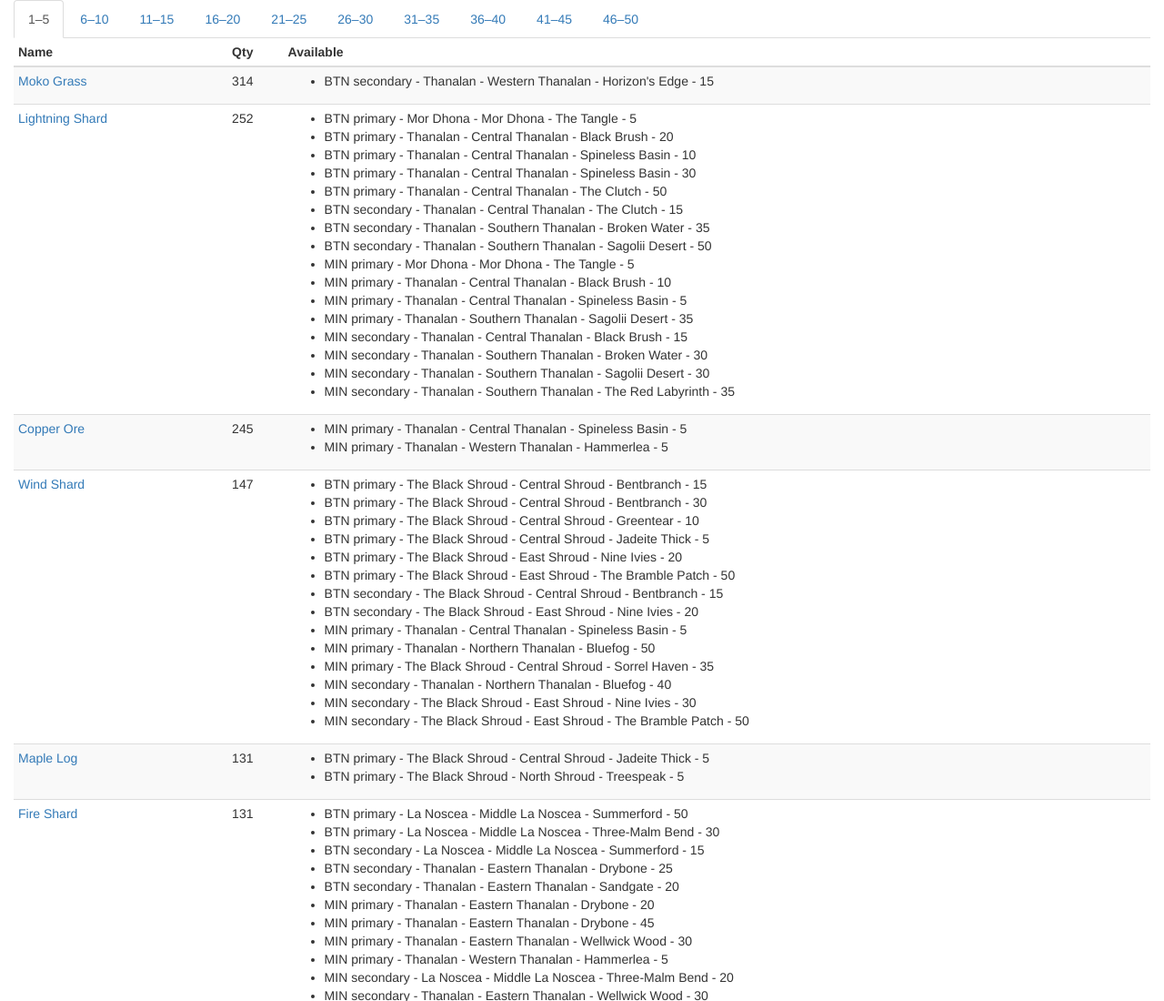
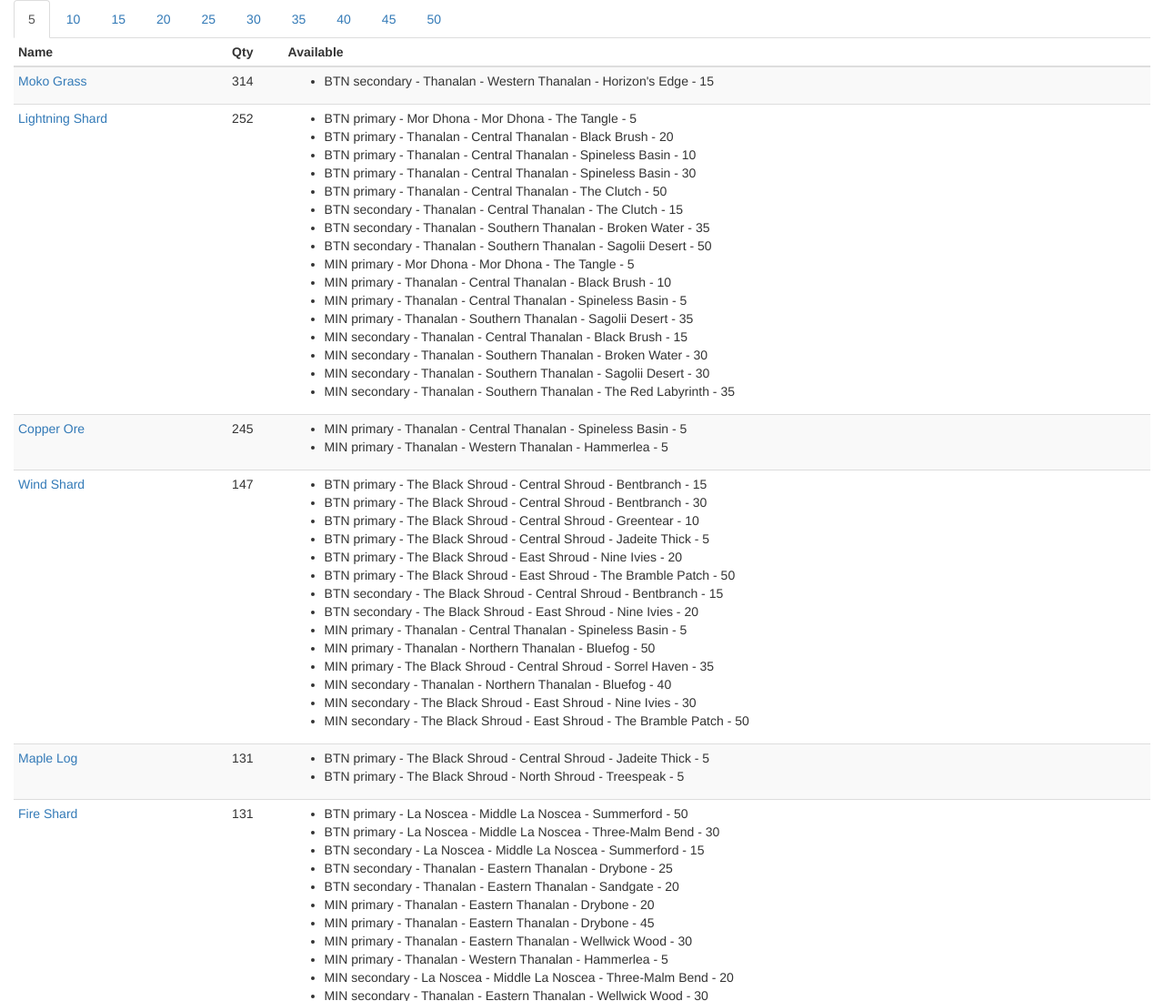
Before and after one commit to juviasuisei/ffxiv-craftocd, a website: page index.html in a window 1280 px wide. Shown: the top 1100 px of the page at 91% size. Drawn offline with nearby package versions, Linux system fonts and the light colour scheme.

Commit message:
Update index.html

```diff
--- a/index.html
+++ b/index.html
@@ -21,20 +21,28 @@
   <body>
     <div class="container-fluid">
       <ul class="nav nav-tabs" role="tablist">
-        <li role="presentation" class="active"><a href="#lvl5" aria-controls="lvl5" role="tab" data-toggle="tab" id="tab5">1&#x2013;5</a></li>
-        <li role="presentation"><a href="#lvl10" aria-controls="lvl10" role="tab" data-toggle="tab" id="tab10">6&#x2013;10</a></li>
-        <li role="presentation"><a href="#lvl15" aria-controls="lvl15" role="tab" data-toggle="tab" id="tab15">11&#x2013;15</a></li>
-        <li role="presentation"><a href="#lvl20" aria-controls="lvl20" role="tab" data-toggle="tab" id="tab20">16&#x2013;20</a></li>
-        <li role="presentation"><a href="#lvl25" aria-controls="lvl25" role="tab" data-toggle="tab" id="tab25">21&#x2013;25</a></li>
-        <li role="presentation"><a href="#lvl30" aria-controls="lvl30" role="tab" data-toggle="tab" id="tab30">26&#x2013;30</a></li>
-        <li role="presentation"><a href="#lvl35" aria-controls="lvl35" role="tab" data-toggle="tab" id="tab35">31&#x2013;35</a></li>
-        <li role="presentation"><a href="#lvl40" aria-controls="lvl40" role="tab" data-toggle="tab" id="tab40">36&#x2013;40</a></li>
-        <li role="presentation"><a href="#lvl45" aria-controls="lvl45" role="tab" data-toggle="tab" id="tab45">41&#x2013;45</a></li>
-        <li role="presentation"><a href="#lvl50" aria-controls="lvl50" role="tab" data-toggle="tab" id="tab50">46&#x2013;50</a></li>
+        <li role="presentation" class="active"><a href="#lvl5" aria-controls="lvl5" role="tab" data-toggle="tab" id="tab5">5</a></li>
+        <li role="presentation"><a href="#lvl10" aria-controls="lvl10" role="tab" data-toggle="tab" id="tab10">10</a></li>
+        <li role="presentation"><a href="#lvl15" aria-controls="lvl15" role="tab" data-toggle="tab" id="tab15">15</a></li>
+        <li role="presentation"><a href="#lvl20" aria-controls="lvl20" role="tab" data-toggle="tab" id="tab20">20</a></li>
+        <li role="presentation"><a href="#lvl25" aria-controls="lvl25" role="tab" data-toggle="tab" id="tab25">25</a></li>
+        <li role="presentation"><a href="#lvl30" aria-controls="lvl30" role="tab" data-toggle="tab" id="tab30">30</a></li>
+        <li role="presentation"><a href="#lvl35" aria-controls="lvl35" role="tab" data-toggle="tab" id="tab35">35</a></li>
+        <li role="presentation"><a href="#lvl40" aria-controls="lvl40" role="tab" data-toggle="tab" id="tab40">40</a></li>
+        <li role="presentation"><a href="#lvl45" aria-controls="lvl45" role="tab" data-toggle="tab" id="tab45">45</a></li>
+        <li role="presentation"><a href="#lvl50" aria-controls="lvl50" role="tab" data-toggle="tab" id="tab50">50</a></li>
       </ul>
       <div class="tab-content">
         <div role="tabpanel" class="tab-pane fade active in" id="lvl5"></div>
         <div role="tabpanel" class="tab-pane fade" id="lvl10"></div>
+        <div role="tabpanel" class="tab-pane fade" id="lvl15"></div>
+        <div role="tabpanel" class="tab-pane fade" id="lvl20"></div>
+        <div role="tabpanel" class="tab-pane fade" id="lvl25"></div>
+        <div role="tabpanel" class="tab-pane fade" id="lvl30"></div>
+        <div role="tabpanel" class="tab-pane fade" id="lvl35"></div>
+        <div role="tabpanel" class="tab-pane fade" id="lvl40"></div>
+        <div role="tabpanel" class="tab-pane fade" id="lvl45"></div>
+        <div role="tabpanel" class="tab-pane fade" id="lvl50"></div>
     </div>
 
     <!-- jQuery (necessary for Bootstrap's JavaScript plugins) -->
```
